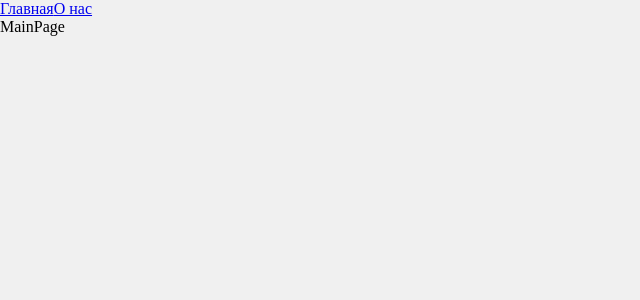
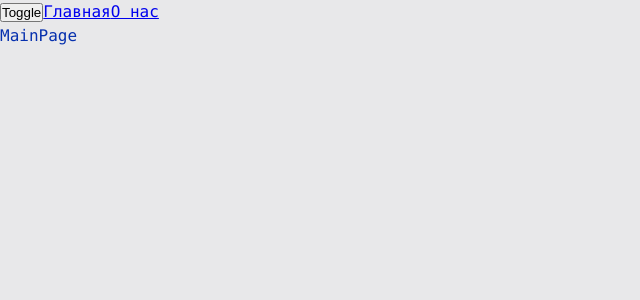
Before and after one commit to Nik-WEBJS/production-project, a React app: page / in a window 1280 px wide. Shown: the top 300 px of the page, without its empty margins (0-640 px from the left). Built offline with nearby package versions, Linux system fonts and the light colour scheme.

Commit message:
add switch theme and styles variables

```diff
--- a/src/App.tsx
+++ b/src/App.tsx
@@ -1,13 +1,17 @@
-import React, { Suspense } from "react";
-import "./index.scss";
+import React, { Suspense, useContext, useState } from "react";
+import "./styles/index.scss";
 import { Route, Routes } from "react-router-dom";
 import { Link } from "react-router-dom";
 import { AboutPageAsync } from "./pages/AboutPage/AboutPage.async";
 import { MainPageAsync } from "./pages/MainPage/MainPage.async";
+import { useTheme } from "./theme/useTheme";
 
 const App: React.FC = () => {
+  const { theme, toggleTheme } = useTheme();
+
   return (
-    <div className="app">
+    <div className={`app ${theme}`}>
+      <button onClick={toggleTheme}>Toggle</button>
       <Link to={"/"}>Главная</Link>
       <Link to={"/about"}>О нас</Link>
       <Suspense fallback={<div>Loading...</div>}>
--- a/src/index.scss
+++ /dev/null
@@ -1,11 +0,0 @@
-* {
-  margin: 0;
-  padding: 0;
-  box-sizing: border-box;
-}
-
-.app {
-  height: 100vh;
-  width: 100%;
-  background-color: #f0f0f0;
-}
--- a/src/index.tsx
+++ b/src/index.tsx
@@ -1,10 +1,13 @@
 import { render } from "react-dom";
 import App from "./App";
 import { BrowserRouter } from "react-router-dom";
+import ThemeProvider from "./theme/ThemeProvider";
 
 render(
   <BrowserRouter>
-    <App />
+    <ThemeProvider>
+      <App />
+    </ThemeProvider>
   </BrowserRouter>,
   document.getElementById("root")
 );
--- /dev/null
+++ b/src/styles/index.scss
@@ -0,0 +1,19 @@
+@import "reset.scss";
+@import "./variables/global";
+@import "./themes/normaly";
+@import "./themes/dark";
+
+
+* {
+  margin: 0;
+  padding: 0;
+  box-sizing: border-box;
+}
+
+.app {
+  font: var(--font-m);
+  background: var(--bg-color);
+  color: var(--primary-color);
+
+  min-height: 100vh;
+}
--- /dev/null
+++ b/src/styles/themes/dark.scss
@@ -0,0 +1,6 @@
+.app.dark {
+  --bg-color: #0b0b66;
+
+  --primary-color: #049604;
+  --secondary-color: #04ff04;
+}
--- /dev/null
+++ b/src/styles/themes/normaly.scss
@@ -0,0 +1,6 @@
+.app.light {
+  --bg-color: #e8e8ea;
+
+  --primary-color: #0630ae;
+  --secondary-color: #0449e0;
+}
--- /dev/null
+++ b/src/styles/variables/global.scss
@@ -0,0 +1,12 @@
+:root {
+    --font-family: Consolas, "Times New Roman", serif;
+
+    --font-size-m: 16px;
+    --font-line-m: 24px;
+    --font-m: var(--font-size-m)/var(--font-line-m) var(--font-family);
+
+    --font-size-l: 24px;
+    --font-line-l: 32px;
+    --font-l: var(--font-size-m)/var(--font-line-m) var(--font-family);
+
+}
--- /dev/null
+++ b/src/theme/ThemeContext.ts
@@ -0,0 +1,15 @@
+import { createContext } from "react";
+
+export enum Theme {
+    LIGHT = "light",
+    DARK = "dark",
+}
+
+export interface ThemeContextProps {
+    theme?: Theme;
+    setTheme?: (theme: Theme) => void;
+}
+
+export const ThemeContext = createContext<ThemeContextProps>({});
+
+export const LOCAL_STORAGE_THEME_KEY = "theme";
--- /dev/null
+++ b/src/theme/ThemeProvider.tsx
@@ -0,0 +1,27 @@
+import { FC, useMemo, useState } from "react";
+import { LOCAL_STORAGE_THEME_KEY, Theme, ThemeContext } from "./ThemeContext";
+
+const defaultTheme =
+  (localStorage.getItem(LOCAL_STORAGE_THEME_KEY) as Theme) || Theme.LIGHT;
+
+const ThemeProvider: FC = ({ children }) => {
+  const [theme, setTheme] = useState<Theme>(
+    (localStorage.getItem(LOCAL_STORAGE_THEME_KEY) as Theme) || Theme.LIGHT
+  );
+
+  const defaultProps = useMemo(
+    () => ({
+      theme,
+      setTheme,
+    }),
+    [theme]
+  );
+
+  return (
+    <ThemeContext.Provider value={defaultProps}>
+      {children}
+    </ThemeContext.Provider>
+  );
+};
+
+export default ThemeProvider;
--- /dev/null
+++ b/src/theme/useTheme.ts
@@ -0,0 +1,19 @@
+import { useContext } from "react";
+import { LOCAL_STORAGE_THEME_KEY, Theme, ThemeContext } from "./ThemeContext";
+
+interface UseThemeResult {
+  toggleTheme: () => void;
+  theme: Theme;
+}
+
+export function useTheme(): UseThemeResult {
+  const { theme, setTheme } = useContext(ThemeContext);
+
+  const toggleTheme = () => {
+    const newTheme = theme === Theme.DARK ? Theme.LIGHT : Theme.DARK;
+    setTheme(newTheme);
+    localStorage.setItem(LOCAL_STORAGE_THEME_KEY, newTheme);
+  };
+
+  return { theme, toggleTheme };
+}
```
Also changed, not shown: src/styles/reset.scss (added).
